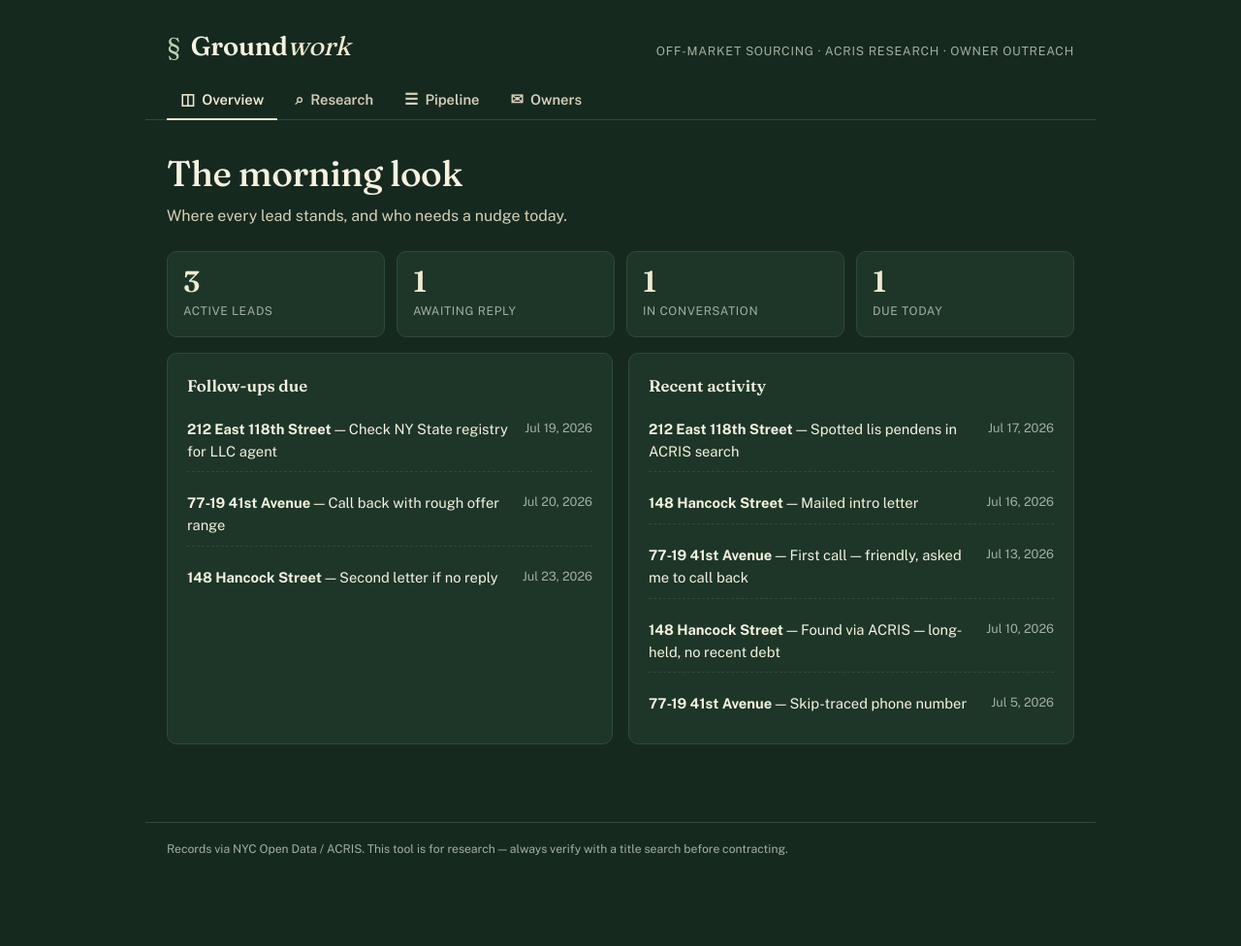
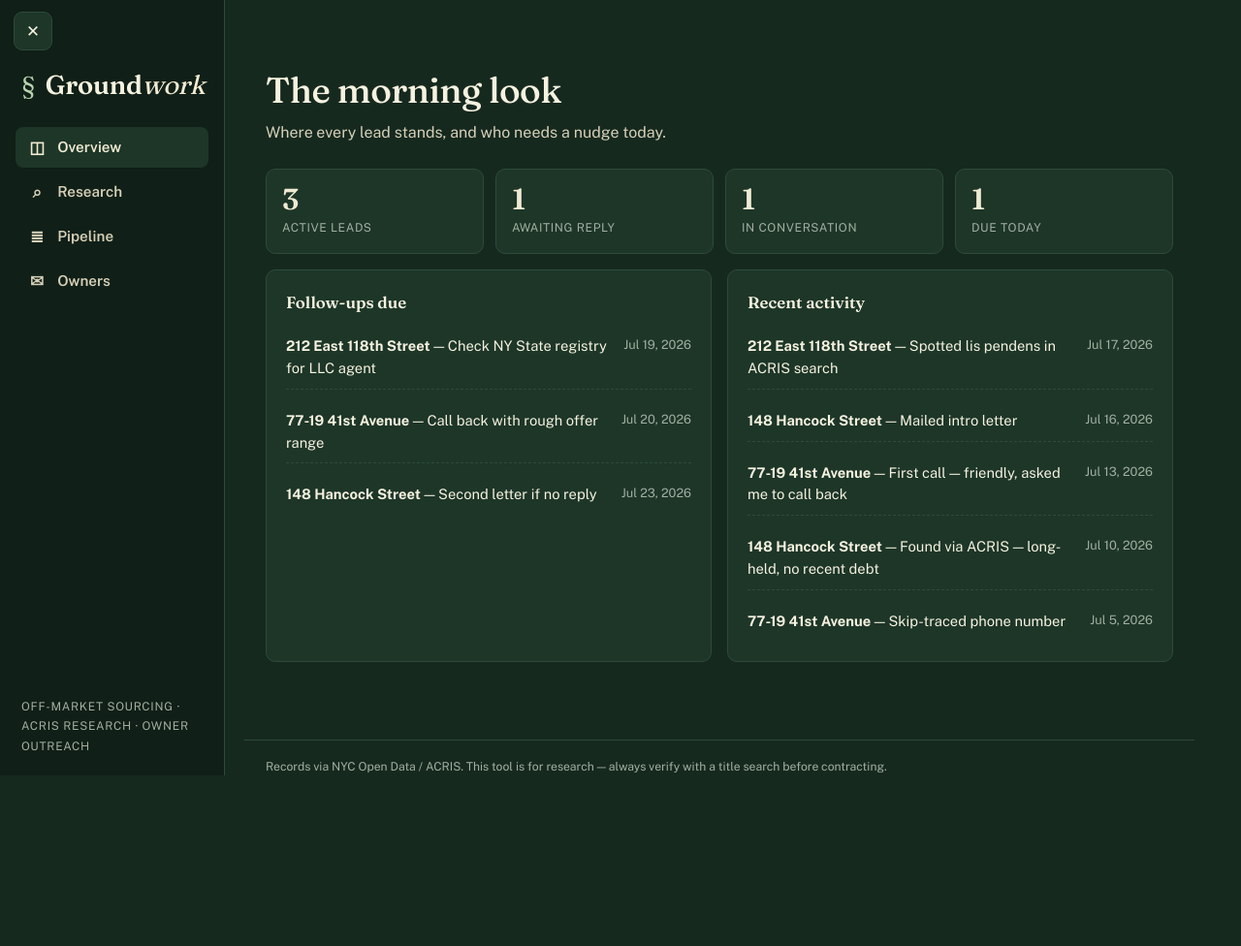
Before and after one commit to aidanherz/groundwork, a plain HTML site: page index.html in a window 1280 px wide. Shown: the whole page at 97% size. After the commit the page ends 832 px from the top, so only its background shows below. Drawn offline with nearby package versions, Linux system fonts and the light colour scheme.

Commit message:
Replace tab bars with collapsible sidebar navigation
Co-Authored-By: Claude Fable 5 <noreply@anthropic.com>

```diff
--- a/app.js
+++ b/app.js
@@ -104,6 +104,20 @@ function loadStore() {
 let store = loadStore();
 function save() { localStorage.setItem(STORE_KEY, JSON.stringify(store)); }
 
+/* ---------- sidebar ---------- */
+const NAV_KEY = "offbook.nav";
+const navToggle = $("#nav-toggle");
+const isPhone = () => window.matchMedia("(max-width: 720px)").matches;
+
+function setNav(open) {
+  document.body.classList.toggle("nav-closed", !open);
+  navToggle.textContent = open ? "✕" : "☰";
+  if (!isPhone()) localStorage.setItem(NAV_KEY, open ? "open" : "closed");
+}
+navToggle.addEventListener("click", () => setNav(document.body.classList.contains("nav-closed")));
+$("#backdrop").addEventListener("click", () => setNav(false));
+setNav(isPhone() ? false : localStorage.getItem(NAV_KEY) !== "closed");
+
 /* ---------- tabs ---------- */
 $("#tabs").addEventListener("click", (e) => {
   const btn = e.target.closest(".tab");
@@ -111,6 +125,7 @@ $("#tabs").addEventListener("click", (e) => {
   $$(".tab").forEach((t) => t.classList.toggle("active", t === btn));
   $$(".panel").forEach((p) => p.classList.toggle("active", p.id === btn.dataset.panel));
   renderAll();
+  if (isPhone()) setNav(false);
   window.scrollTo({ top: 0 });
 });
 
--- a/index.html
+++ b/index.html
@@ -11,14 +11,13 @@
 </head>
 <body>
 
-<header class="topbar">
+<button class="nav-toggle" id="nav-toggle" aria-label="Open or close the menu">☰</button>
+
+<aside class="sidebar" id="sidebar">
   <div class="brand">
     <span class="brand-mark">§</span>
     <span class="brand-name">Ground<em>work</em></span>
   </div>
-  <p class="brand-tag">Off-market sourcing · ACRIS research · Owner outreach</p>
-</header>
-
   <nav class="tabs" id="tabs">
     <button class="tab active" data-panel="panel-dashboard">
       <span class="tab-ico">◫</span><span>Overview</span>
@@ -27,12 +26,15 @@
       <span class="tab-ico">⌕</span><span>Research</span>
     </button>
     <button class="tab" data-panel="panel-pipeline">
-    <span class="tab-ico">☰</span><span>Pipeline</span>
+      <span class="tab-ico">≣</span><span>Pipeline</span>
     </button>
     <button class="tab" data-panel="panel-owners">
       <span class="tab-ico">✉</span><span>Owners</span>
     </button>
   </nav>
+  <p class="brand-tag">Off-market sourcing · ACRIS research · Owner outreach</p>
+</aside>
+<div class="backdrop" id="backdrop"></div>
 
 <main>
 
--- a/styles.css
+++ b/styles.css
@@ -27,18 +27,47 @@ body {
   min-height: 100vh;
 }
 
-/* ---------- header ---------- */
-.topbar {
-  padding: 26px 22px 14px;
-  max-width: 980px;
-  margin: 0 auto;
+/* ---------- sidebar ---------- */
+.nav-toggle {
+  position: fixed;
+  top: 12px;
+  left: 14px;
+  z-index: 80;
+  width: 40px;
+  height: 40px;
+  border-radius: 9px;
+  background: var(--card);
+  color: var(--ink);
+  border: 1px solid var(--line);
+  font-size: 1.05rem;
+  cursor: pointer;
+}
+.nav-toggle:hover { border-color: var(--ink-faint); }
+.sidebar {
+  position: fixed;
+  top: 0;
+  left: 0;
+  bottom: 0;
+  width: 232px;
+  background: var(--paper-deep);
+  border-right: 1px solid var(--line);
+  padding: 66px 16px 20px;
   display: flex;
-  align-items: baseline;
-  justify-content: space-between;
-  flex-wrap: wrap;
-  gap: 4px;
+  flex-direction: column;
+  gap: 22px;
+  transform: translateX(0);
+  transition: transform 0.22s ease;
+  z-index: 70;
 }
-.brand { display: flex; align-items: baseline; gap: 10px; }
+body.nav-closed .sidebar { transform: translateX(-105%); }
+.backdrop {
+  display: none;
+  position: fixed;
+  inset: 0;
+  background: rgba(5, 12, 8, 0.55);
+  z-index: 60;
+}
+.brand { display: flex; align-items: baseline; gap: 10px; padding: 0 6px; }
 .brand-mark {
   font-family: var(--serif);
   font-size: 1.6rem;
@@ -52,46 +81,47 @@ body {
 }
 .brand-name em { font-style: italic; font-weight: 400; color: var(--moss); }
 .brand-tag {
-  font-size: 0.78rem;
+  margin-top: auto;
+  padding: 0 6px;
+  font-size: 0.75rem;
   color: var(--ink-faint);
   letter-spacing: 0.06em;
   text-transform: uppercase;
+  line-height: 1.7;
 }
 
-/* ---------- tabs ---------- */
-.tabs {
-  max-width: 980px;
-  margin: 0 auto;
-  padding: 0 22px;
-  display: flex;
-  gap: 4px;
-  border-bottom: 1px solid var(--line);
-}
+/* ---------- tabs (inside sidebar) ---------- */
+.tabs { display: flex; flex-direction: column; gap: 4px; }
 .tab {
   appearance: none;
   border: none;
   background: none;
   font-family: var(--sans);
-  font-size: 0.92rem;
+  font-size: 0.95rem;
   font-weight: 600;
   color: var(--ink-soft);
-  padding: 10px 14px;
+  padding: 11px 12px;
   cursor: pointer;
-  border-bottom: 2.5px solid transparent;
-  margin-bottom: -1px;
   display: flex;
   align-items: center;
-  gap: 7px;
+  gap: 11px;
+  border-radius: 8px;
+  width: 100%;
+  text-align: left;
 }
-.tab:hover { color: var(--ink); }
-.tab.active { color: var(--moss); border-bottom-color: var(--moss); }
-.tab-ico { font-size: 1rem; }
+.tab:hover { color: var(--ink); background: var(--card); }
+.tab.active { color: var(--moss); background: var(--card); }
+.tab-ico { font-size: 1.05rem; width: 1.2em; text-align: center; }
 
 /* ---------- layout ---------- */
 main {
   max-width: 980px;
   margin: 0 auto;
-  padding: 26px 22px 80px;
+  padding: 64px 22px 80px;
+}
+@media (min-width: 721px) {
+  body:not(.nav-closed) main,
+  body:not(.nav-closed) .site-foot { margin-left: 252px; margin-right: auto; }
 }
 .panel { display: none; }
 .panel.active { display: block; animation: rise 0.25s ease; }
@@ -346,7 +376,7 @@ a.btn { text-decoration: none; display: inline-flex; align-items: center; gap: 5
 .site-foot {
   max-width: 980px;
   margin: 0 auto;
-  padding: 18px 22px 90px;
+  padding: 18px 22px 32px;
   font-size: 0.76rem;
   color: var(--ink-faint);
   border-top: 1px solid var(--line);
@@ -355,7 +385,7 @@ a.btn { text-decoration: none; display: inline-flex; align-items: center; gap: 5
 .toast {
   position: fixed;
   left: 50%;
-  bottom: 84px;
+  bottom: 28px;
   transform: translateX(-50%) translateY(20px);
   background: var(--ink);
   color: var(--paper);
@@ -372,35 +402,11 @@ a.btn { text-decoration: none; display: inline-flex; align-items: center; gap: 5
 
 /* ================= mobile ================= */
 @media (max-width: 720px) {
-  .topbar { padding-top: 18px; }
-  .brand-tag { display: none; }
+  body:not(.nav-closed) .backdrop { display: block; }
+  .sidebar { width: min(78vw, 280px); }
+  .tab.active { background: var(--card); }
 
-  .tabs {
-    position: fixed;
-    bottom: 0;
-    left: 0;
-    right: 0;
-    max-width: none;
-    background: var(--card);
-    border-top: 1px solid var(--line);
-    border-bottom: none;
-    padding: 4px 6px calc(6px + env(safe-area-inset-bottom));
-    justify-content: space-around;
-    z-index: 50;
-  }
-  .tab {
-    flex-direction: column;
-    gap: 2px;
-    font-size: 0.68rem;
-    padding: 6px 10px;
-    border-bottom: none;
-    margin-bottom: 0;
-    border-radius: 8px;
-  }
-  .tab.active { background: var(--paper-deep); }
-  .tab-ico { font-size: 1.15rem; }
-
-  main { padding-top: 18px; }
+  main { padding-top: 64px; }
   .two-col, .deal-body, .owner-card .deal-body { grid-template-columns: 1fr; }
   .stat-row { grid-template-columns: 1fr 1fr; }
   .search-form { flex-direction: column; align-items: stretch; }
```
Lines whose indentation alone changed are shown as unchanged.
